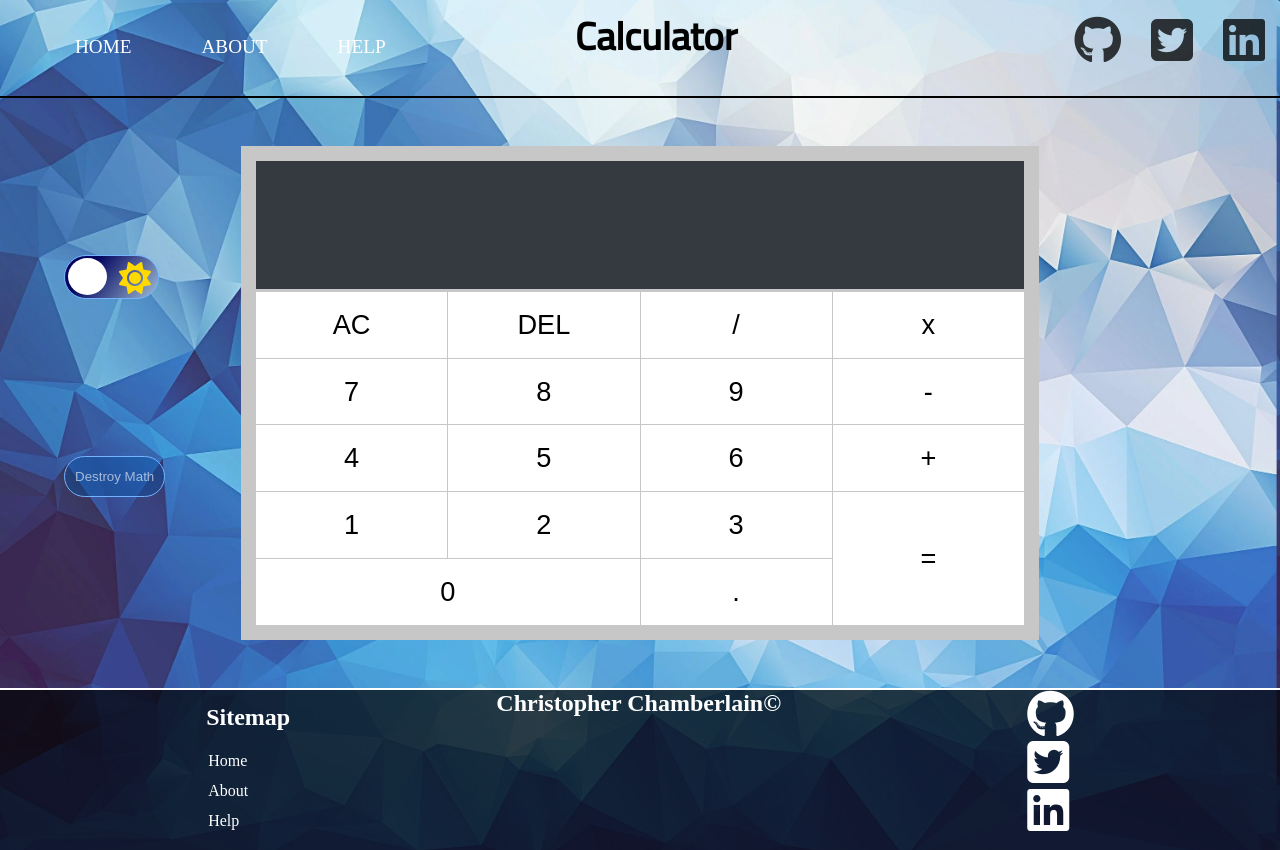
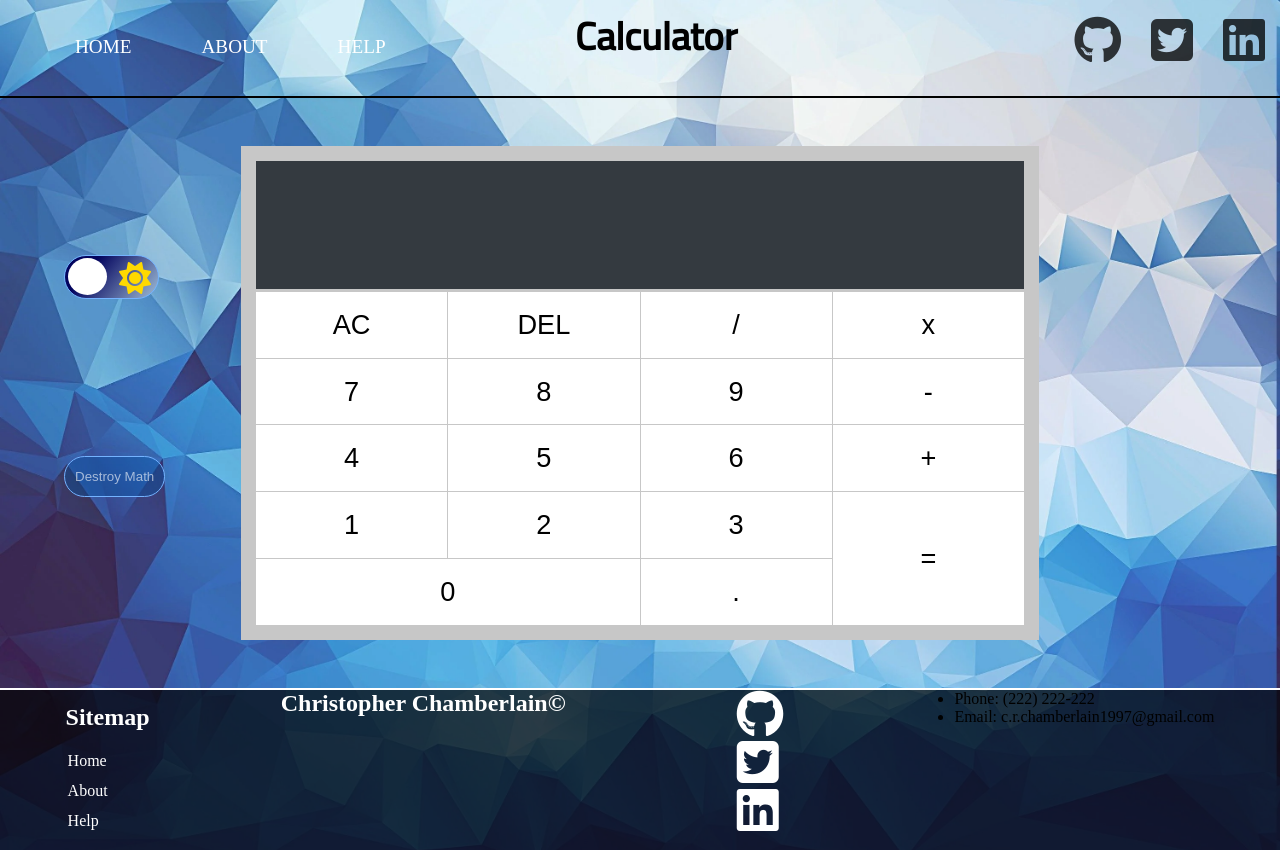
Before and after one commit to AkaraTawng/Calculator, a plain HTML site: page calculator.html in a window 1280 px wide. Drawn offline with nearby package versions, Linux system fonts and the light colour scheme.

Commit message:
add footer contact markup

```diff
--- a/calculator.html
+++ b/calculator.html
@@ -97,6 +97,12 @@
                 </ul>
             </section>
 
+            <section id="contact-section">
+                    <ul class="contact">
+                        <li>Phone: (222) 222-222</li>
+                        <li>Email: c.r.chamberlain1997@gmail.com</li>
+                    </ul>
+            </section>
     </footer>
 
     <script src="./app.js"></script>
--- a/scss/layout/_footer.scss
+++ b/scss/layout/_footer.scss
@@ -7,7 +7,7 @@
     margin: 0;
     border-top: solid white 2px;
     display: flex;
-    justify-content: space-evenly;
+    justify-content: space-around;
 
     /* flex container for ul and h2 */
     #sitemap-container {
```
Also changed, not shown: scss/main.css.
